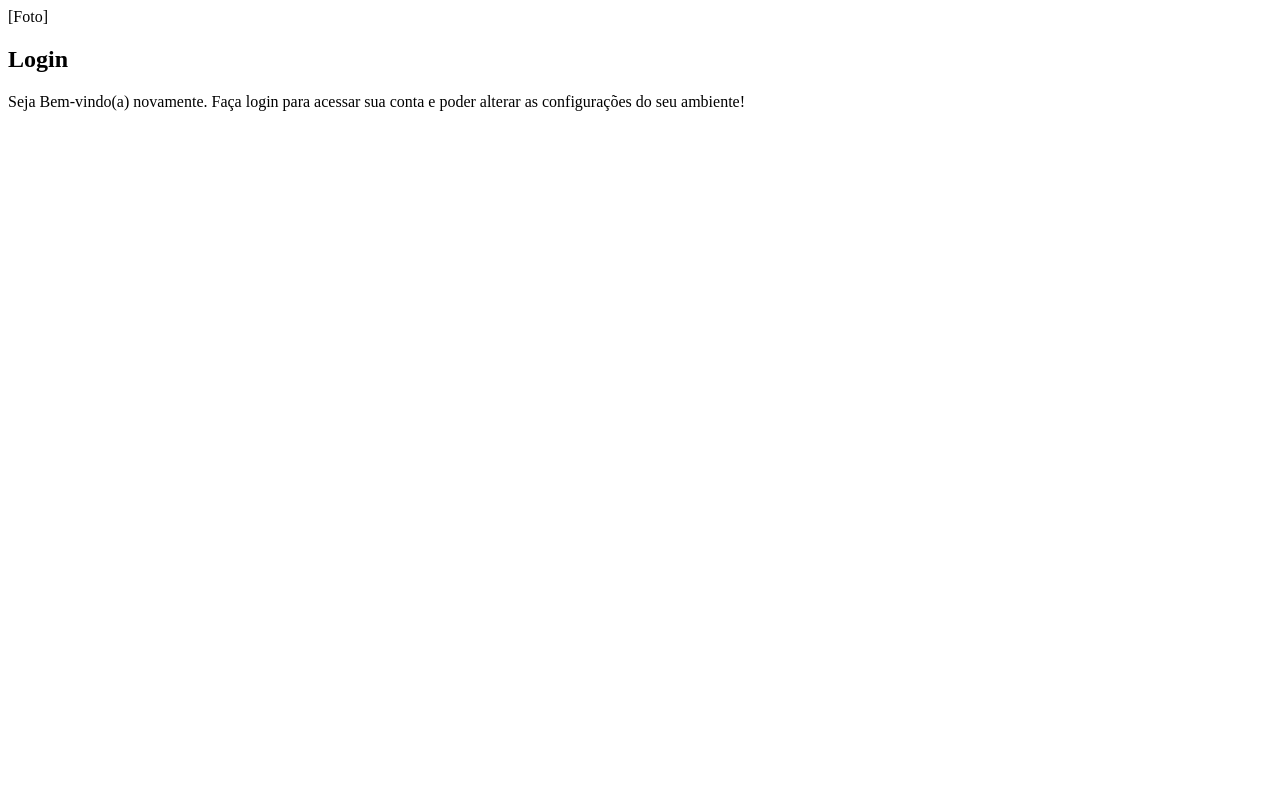
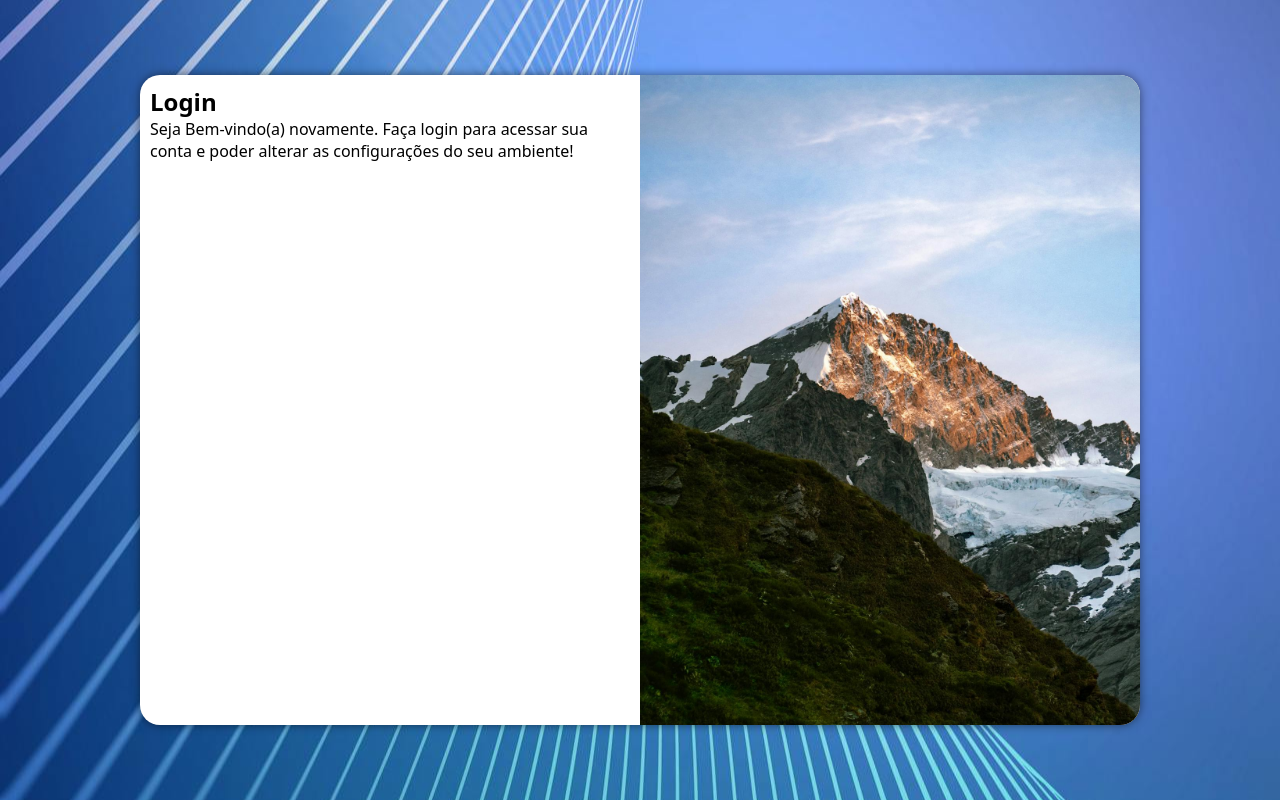
Before and after one commit to JoaoVictorGomesSoares/projeto-login, a plain HTML site: page index.html in a window 1280 px wide. Drawn offline with Linux system fonts and the light colour scheme.

Commit message:
começo do projeto

```diff
--- /dev/null
+++ b/estilo/media-query.css
@@ -0,0 +1,38 @@
+@charset "UTF-8";
+
+@media screen and (min-width: 768px) and (max-width: 992px) {
+    section#login { width: 80vw; }
+
+    div#imagem {
+        float: left;
+        width: 30%;
+        height: 100%;
+
+        border-top-right-radius: 0px;
+        border-bottom-left-radius: 20px;
+    }
+    div#formulario {
+        float: right;
+        width: 70%;
+    }
+}
+
+@media screen and (min-width: 992px) {
+    section#login {
+        width: 80vw;
+        max-width: 1000px;
+    }
+
+    div#imagem {
+        float: right;
+        width: 50%;
+        height: 100%;
+
+        border-top-left-radius: 0px;
+        border-bottom-right-radius: 20px;
+    }
+    div#formulario {
+        float: right;
+        width: 50%;
+    }
+}
--- a/estilo/style.css
+++ b/estilo/style.css
@@ -4,3 +4,57 @@
 verde: #49a09d
 lilás: #5f2c82
 */
+
+* {
+    font-family: system-ui, sans-serif;
+
+    padding: 0;
+    margin: 0;
+    box-sizing: border-box;
+}
+
+:root {
+    --lilás: #5f2c82;
+    --verde: #49a09d;
+}
+
+body {
+    background: var(--lilás) url(../imagens/Fundo.jpg) center center no-repeat;
+    background-size: cover;
+    height: 100%;
+    width: 100%;
+}
+
+main {
+    position: relative;
+    height: 100vh;
+    width: 100vw;
+}
+
+section#login {
+    background-color: white;
+    width: 300px;
+    height: 650px;
+    border-radius: 20px;
+
+    position: absolute;
+    top: 50%;
+    left: 50%;
+    transform: translate(-50%, -50%);
+
+    box-shadow: 0px 0px 10px #00000080;
+
+    transition: width .3s, height .3s;
+    transition-timing-function: ease;
+}
+div#imagem {
+    background: var(--lilás) url(../imagens/imagem.jpg) center center no-repeat;
+    background-size: cover;
+    height: 250px;
+
+    border-top-left-radius: 20px;
+    border-top-right-radius: 20px;
+
+    display: block;
+}
+div#formulario { padding: 10px;}
--- a/index.html
+++ b/index.html
@@ -6,13 +6,12 @@
     <title>Tela de Login</title>
 
     <link rel="stylesheet" href="estilo/style.css">
+    <link rel="stylesheet" href="estilo/media-query.css">
 </head>
 <body>
     <main>
-        <section id="Login">
-            <div id="imagem">
-                [Foto]
-            </div>
+        <section id="login">
+            <div id="imagem"></div>
             <div id="formulario">
                 <h1>Login</h1>
                 <p>Seja Bem-vindo(a) novamente. Faça login para acessar sua conta e poder alterar as configurações do seu ambiente!</p>
```
